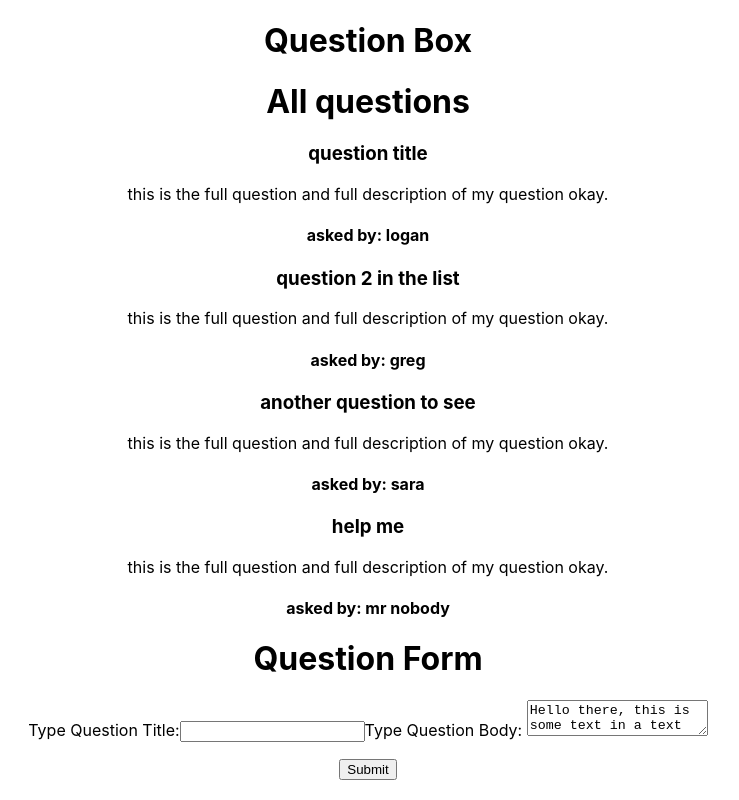
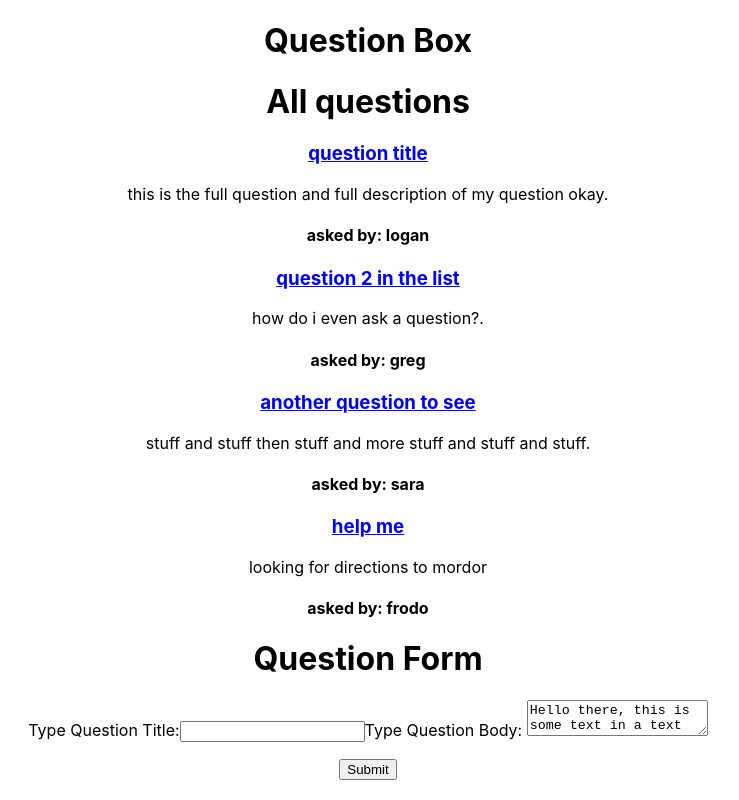
Before and after one commit to Momentum-Team-8/team-project-questionbox-team-sasquatch-fe, a React (Create React App) app: page /questions in a window 1280 px wide. Shown: the top 800 px of the page, without its empty margins (272-1011 px from the left). Built offline with nearby package versions, Linux system fonts and the light colour scheme.

Commit message:
started building question detail page. need to finish

```diff
--- a/src/Data.js
+++ b/src/Data.js
@@ -1,30 +1,34 @@
 export const results = [
   {
-    title: "question title",
-    author: "logan",
-    body: "this is the full question and full description of my question okay.",
-    created_at: "07-21-2021",
-    answers: ["O'Reilly"],
+    id: '1',
+    title: 'question title',
+    author: 'logan',
+    body: 'this is the full question and full description of my question okay.',
+    created_at: '07-21-2021',
+    answers: ["O'Reilly"]
   },
   {
-    title: "question 2 in the list",
-    author: "greg",
-    body: "this is the full question and full description of my question okay.",
-    created_at: "07-21-2021",
-    answers: ["O'Reilly"],
+    id: '2',
+    title: 'question 2 in the list',
+    author: 'greg',
+    body: 'how do i even ask a question?.',
+    created_at: '07-21-2021',
+    answers: ["O'Reilly"]
   },
   {
-    title: "another question to see",
-    author: "sara",
-    body: "this is the full question and full description of my question okay.",
-    created_at: "07-21-2021",
-    answers: ["O'Reilly"],
+    id: '3',
+    title: 'another question to see',
+    author: 'sara',
+    body: 'stuff and stuff then stuff and more stuff and stuff and stuff.',
+    created_at: '07-21-2021',
+    answers: ["O'Reilly"]
   },
   {
-    title: "help me",
-    author: "mr nobody",
-    body: "this is the full question and full description of my question okay.",
-    created_at: "07-21-2021",
-    answers: ["O'Reilly"],
-  },
-];
+    id: '4',
+    title: 'help me',
+    author: 'frodo',
+    body: 'looking for directions to mordor',
+    created_at: '07-21-2021',
+    answers: ["O'Reilly"]
+  }
+]
--- a/src/components/Questions.js
+++ b/src/components/Questions.js
@@ -1,14 +1,15 @@
 import React, { useState } from 'react';
 import { results } from '../Data.js';
+import { Link } from 'react-router-dom';
 
 export const Questions = () => {
   const [questions] = useState(results)
-  // const [questions, setQuestions] = useState([])
-  // const [selectedQuestionTitle, setSelectedQuestionTitle = useState(null)
-  // const { questions, title, body, author, setSelectedQuestion } = props
-  // useEffect(() => {
-  //   getQuestions().then((questions) => setQuestions(questions))
-  // }, [])
+  //   const [questions, setQuestions] = useState([])
+  //   const [selectedQuestionTitle, setSelectedQuestionTitle = useState(null)
+  //   const { questions, title, body, author, setSelectedQuestion } = props
+  //   useEffect(() => {
+  //     getQuestions().then((questions) => setQuestions(questions))
+  //   }, [])
   return (
     <div>
       <h1>All questions</h1>
@@ -16,7 +17,9 @@ export const Questions = () => {
         return (
           <div key={idx}>
             {/* <button className='button is-info is-rounded' onClick={() => setSelectedQuestion(ask)}>{ask.title}</button> */}
-            <h3>{ask.title}</h3>
+            <Link to={`/questions/${ask.id}`}>
+              <h3>{ask.title}</h3>
+            </Link>
             <p>{ask.body}</p>
             <h4> asked by: {ask.author}</h4>
           </div>
```
